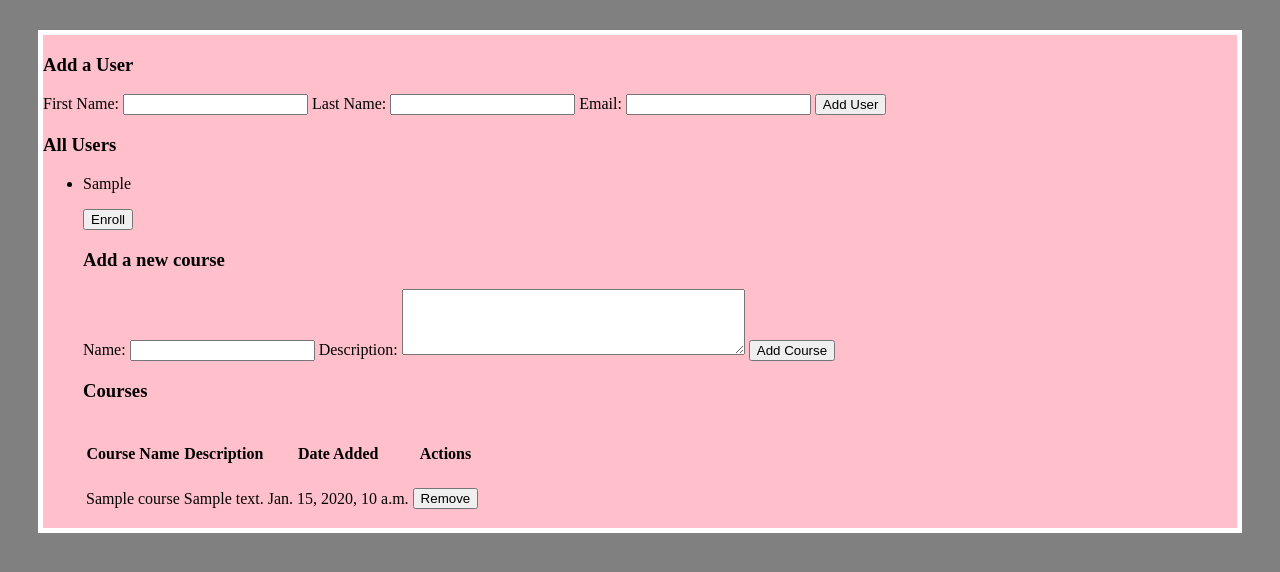
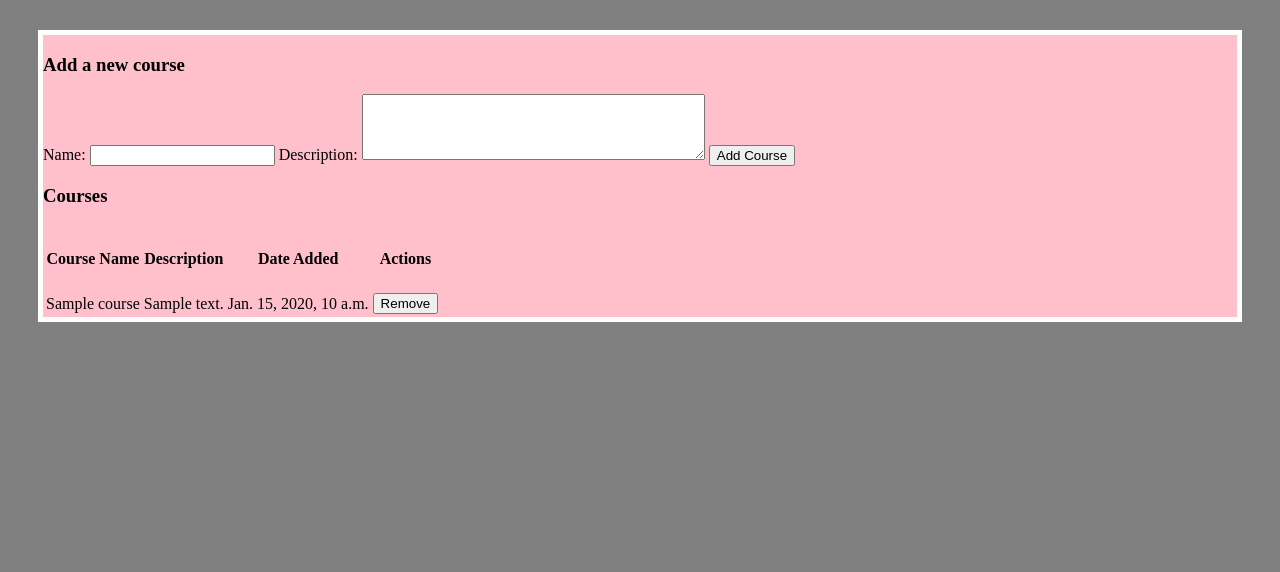
Before and after one commit to aesmale/deploying, a Django app: template apps/course/templates/course/index.html in a window 1280 px wide. Shown: the top 572 px of the page. Run offline with Django 3.2, Linux system fonts and the light colour scheme; the template is opened without the code that fills it: values that come from a table or form of the project are taken from there, others are empty; tables that the repository leaves empty hold one stand-in row (values such as "Sample post"); parts of the project's set-up code (start-up, migrations or seed data) failed here and were passed over.

Commit message:
Update index.html

```diff
--- a/apps/course/templates/course/index.html
+++ b/apps/course/templates/course/index.html
@@ -8,22 +8,6 @@
   </head>
   <body>
     <div class="container">
-    <h3>Add a User</h3>
-    <form class="" action="/add_user" method="post">
-      {% csrf_token %}
-      First Name: <input type="text" name="first_name" value="">
-      Last Name: <input type="text" name="last_name" value="">
-      Email: <input type="text" name="email" value="">
-      <input type="submit" name="submit" value="Add User">
-    </form>
-    <h3>All Users</h3>
-    <ul>
-    {% for user in all_users %}
-    <li>{{user.first_name}}</li>
-    {% endfor %}
-    <p>
-      <a href="/users_course"><button type="button" name="button">Enroll</button></a>
-    </p>
     <h3>Add a new course</h3>
     <form class="" action="/add_course" method="post">
       {% csrf_token %}
```
